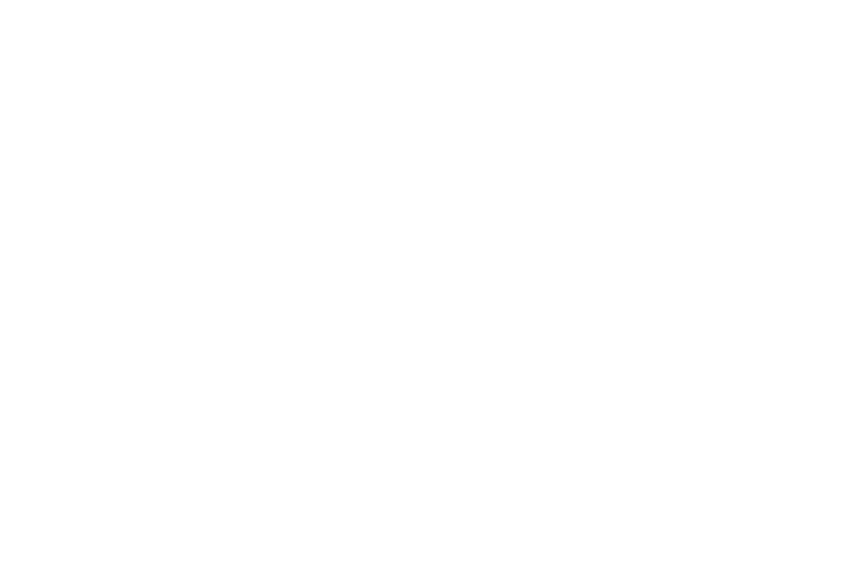
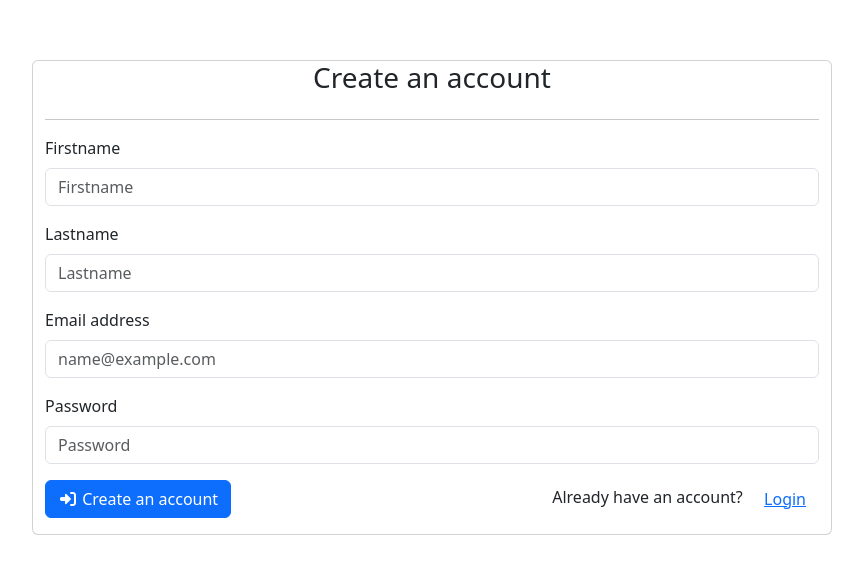
Before and after one commit to Mustafa-Zayed/book-social-network, an Angular app in the folder book-network-ui/: page /register in a window 1280 px wide. Before the commit this address led to /. Shown: the part 132-706 px from the top of the page, without its empty margins (208-1071 px from the left). Built offline with nearby package versions, Linux system fonts and the light colour scheme.

Commit message:
Implement registration page

```diff
--- a/book-network-ui/src/app/app.routes.ts
+++ b/book-network-ui/src/app/app.routes.ts
@@ -1,9 +1,14 @@
 import { Routes } from '@angular/router';
 import { Login } from './components/login/login';
+import { Register } from './components/register/register';
 
 export const routes: Routes = [
   {
     path: 'login',
     component: Login,
   },
+  {
+    path: 'register',
+    component: Register,
+  },
 ];
--- /dev/null
+++ b/book-network-ui/src/app/components/register/register.html
@@ -0,0 +1,65 @@
+<div class="container-fluid card login-container">
+  <h3 class="text-center">Create an account</h3>
+  <hr />
+  @if (errorMsg().length) {
+    <div class="alert alert-danger" role="alert">
+      @for (msg of errorMsg(); track $index) {
+        <p>{{ msg }}</p>
+      }
+    </div>
+  }
+
+  <div class="mb-3">
+    <label for="firstname" class="form-label">Firstname</label>
+    <input
+      [(ngModel)]="registerRequest().firstname"
+      (ngModelChange)="registerRequest.set({ ...registerRequest(), firstname: $event })"
+      type="text"
+      class="form-control"
+      id="firstname"
+      placeholder="Firstname"
+    />
+  </div>
+  <div class="mb-3">
+    <label for="lastname" class="form-label">Lastname</label>
+    <input
+      [(ngModel)]="registerRequest().lastname"
+      (ngModelChange)="registerRequest.set({ ...registerRequest(), lastname: $event })"
+      type="text"
+      class="form-control"
+      id="lastname"
+      placeholder="Lastname"
+    />
+  </div>
+  <div class="mb-3">
+    <label for="login" class="form-label">Email address</label>
+    <input
+      [(ngModel)]="registerRequest().email"
+      (ngModelChange)="registerRequest.set({ ...registerRequest(), email: $event })"
+      type="email"
+      class="form-control"
+      id="login"
+      placeholder="name@example.com"
+    />
+  </div>
+  <div class="mb-3">
+    <label for="password" class="form-label">Password</label>
+    <input
+      [(ngModel)]="registerRequest().password"
+      (ngModelChange)="registerRequest.set({ ...registerRequest(), password: $event })"
+      type="password"
+      class="form-control"
+      id="password"
+      placeholder="Password"
+    />
+  </div>
+  <div class="d-flex justify-content-between mb-3">
+    <button (click)="register()" type="button" class="btn btn-primary">
+      <span><i class="fas fa-sign-in-alt"></i>&nbsp;Create an account</span>
+    </button>
+    <div>
+      Already have an account?&nbsp;
+      <button (click)="login()" type="button" class="btn btn-link">Login</button>
+    </div>
+  </div>
+</div>
--- /dev/null
+++ b/book-network-ui/src/app/components/register/register.ts
@@ -0,0 +1,46 @@
+import { Component, signal } from '@angular/core';
+import { RegistrationRequest } from '../../services/models';
+import { Router } from '@angular/router';
+import { AuthenticationService } from '../../services/services';
+import { FormsModule } from '@angular/forms';
+
+@Component({
+  selector: 'app-register',
+  imports: [FormsModule],
+  templateUrl: './register.html',
+  styleUrl: './register.scss',
+})
+export class Register {
+  registerRequest = signal<RegistrationRequest>({
+    email: '',
+    firstname: '',
+    lastname: '',
+    password: '',
+  });
+  errorMsg = signal<Array<string>>([]);
+
+  constructor(
+    private router: Router,
+    private authService: AuthenticationService,
+  ) {}
+
+  login() {
+    this.router.navigate(['login']);
+  }
+
+  register() {
+    this.errorMsg.set([]);
+    this.authService
+      .register({
+        body: this.registerRequest(),
+      })
+      .subscribe({
+        next: () => {
+          this.router.navigate(['login']);
+        },
+        error: (err) => {
+          this.errorMsg.set(err.error.validationErrors);
+        },
+      });
+  }
+}
```
Also changed, not shown: book-network-ui/src/app/components/register/register.scss (added).
